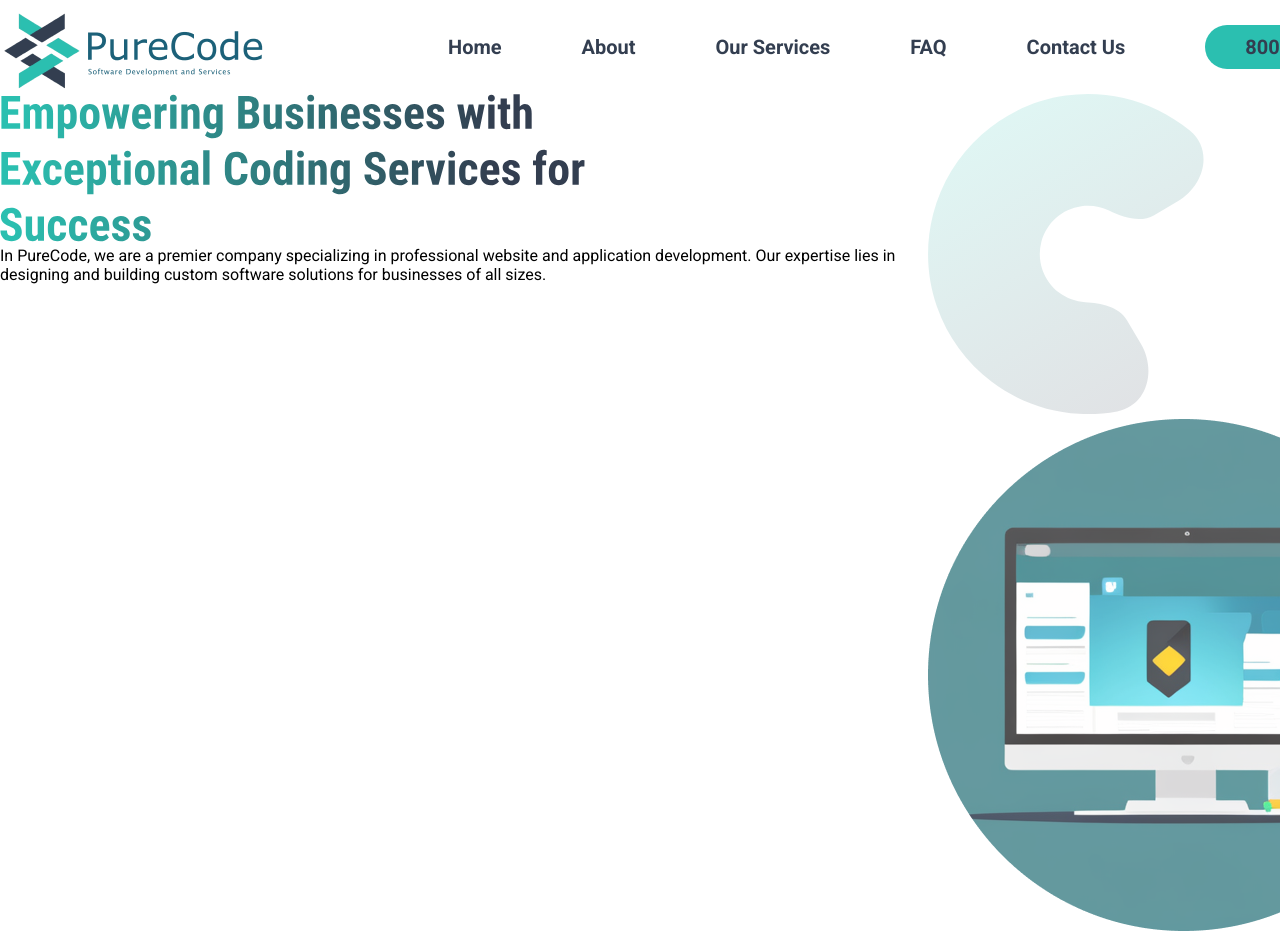
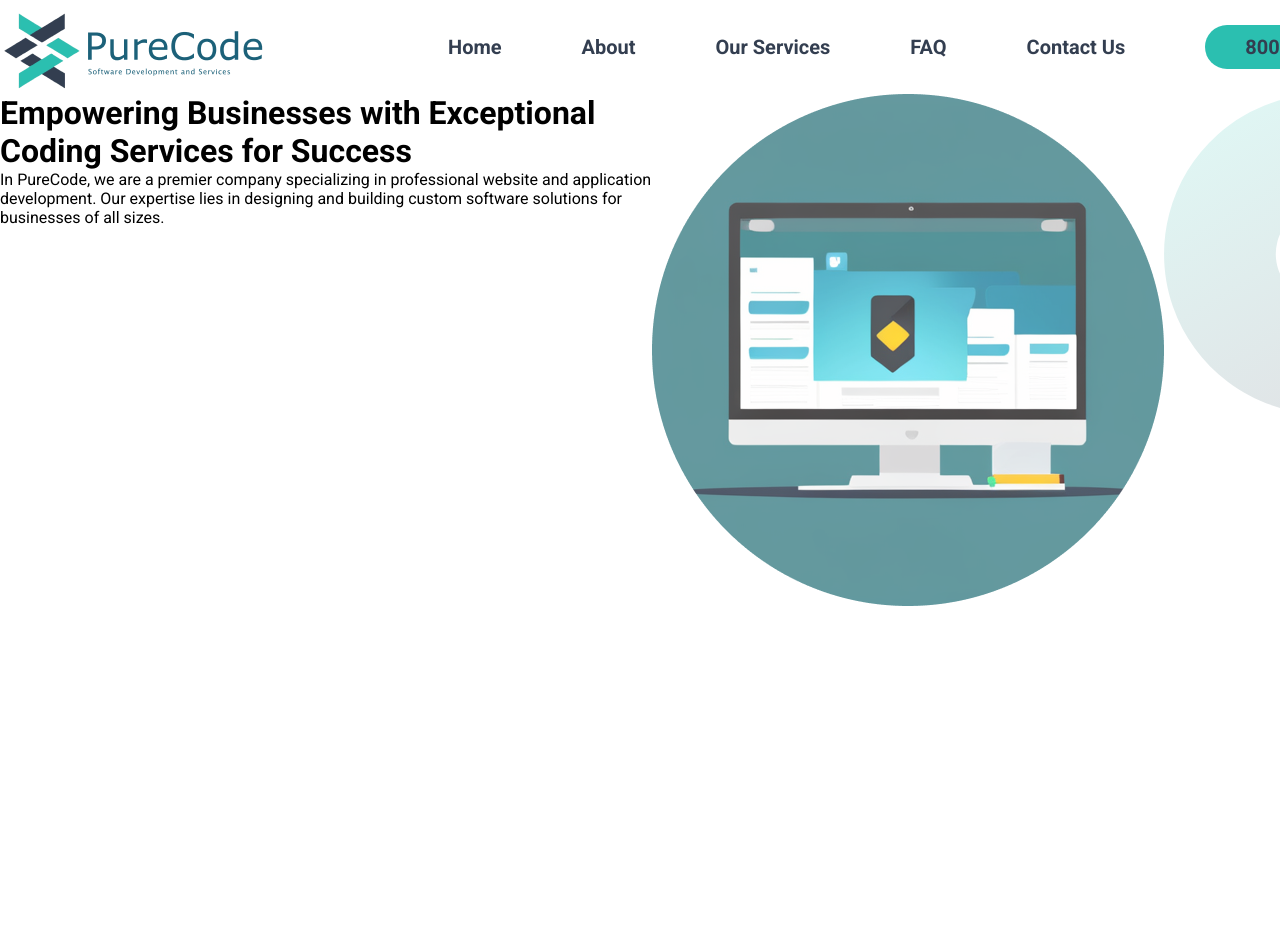
Before and after one commit to atheernami/PureCode_website, a plain HTML site: page index.html in a window 1280 px wide. Shown: the top 935 px of the page. After the commit the page ends 894 px from the top, so only its background shows below. Drawn offline with Linux system fonts and the light colour scheme.

Commit message:
styling2

```diff
--- a/index.html
+++ b/index.html
@@ -44,13 +44,16 @@
 
         <header class="home-container">
             <div class="left">
-                <img src="images/paragraph1.svg" alt="">
+                <h1>Empowering Businesses with Exceptional Coding Services for Success</h1>
                 <p>In PureCode, we are a premier company specializing in professional website and application development.
                     Our expertise lies in designing and building custom software solutions for businesses of all sizes.</p>
             </div>
             <div class="right">
-                <img class="shape" src="images/shape.svg" alt="">
                 <img src="images/home.png" alt="">
+            </div>
+
+            <div class="shape">
+                <img src="images/shape.svg" alt="">
             </div>
         </header>
 
```
